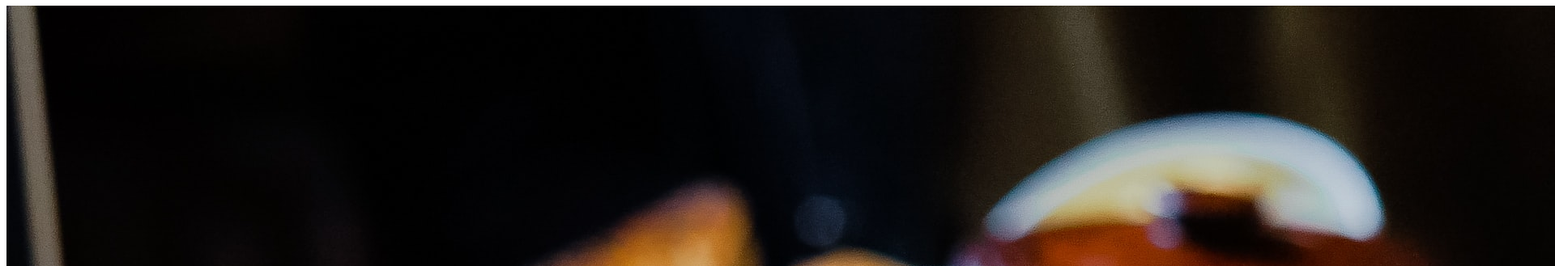
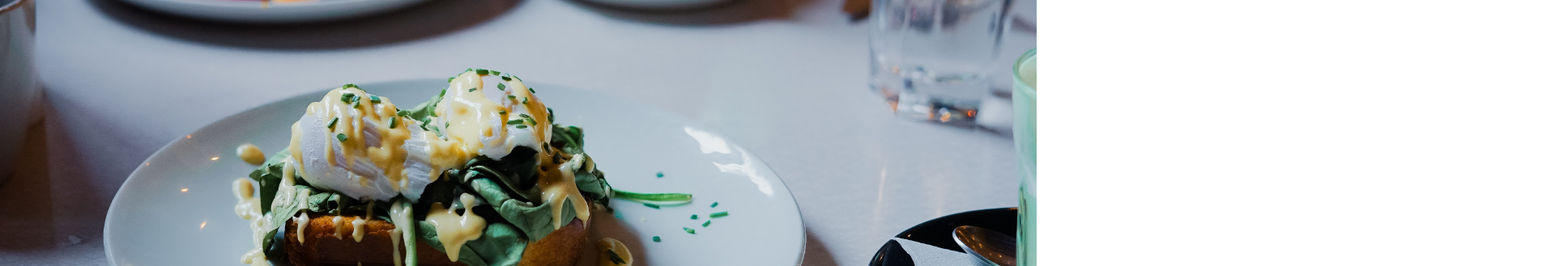
Before and after one commit to Wormav/Ohmyfood, a website: page pages/À la française.html in a window 1280 px wide. Shown: the part 99-428 px from the top of the page at 81% size, 1920 px wide, since content can reach past the window. Drawn offline with Linux system fonts and the light colour scheme; the site is published under a folder, as on GitHub Pages, so addresses that start at the root find nothing; a web font is replaced by a local one.

Commit message:
path correction for deployment

```diff
--- a/pages/À la française.html
+++ b/pages/À la française.html
@@ -12,7 +12,7 @@
       src="https://kit.fontawesome.com/6a05f5ec05.js"
       crossorigin="anonymous"
     ></script>
-    <link rel="stylesheet" href="/style/style.css" />
+    <link rel="stylesheet" href="../style/style.css" />
     <title>À la française</title>
   </head>
   <body>
```
